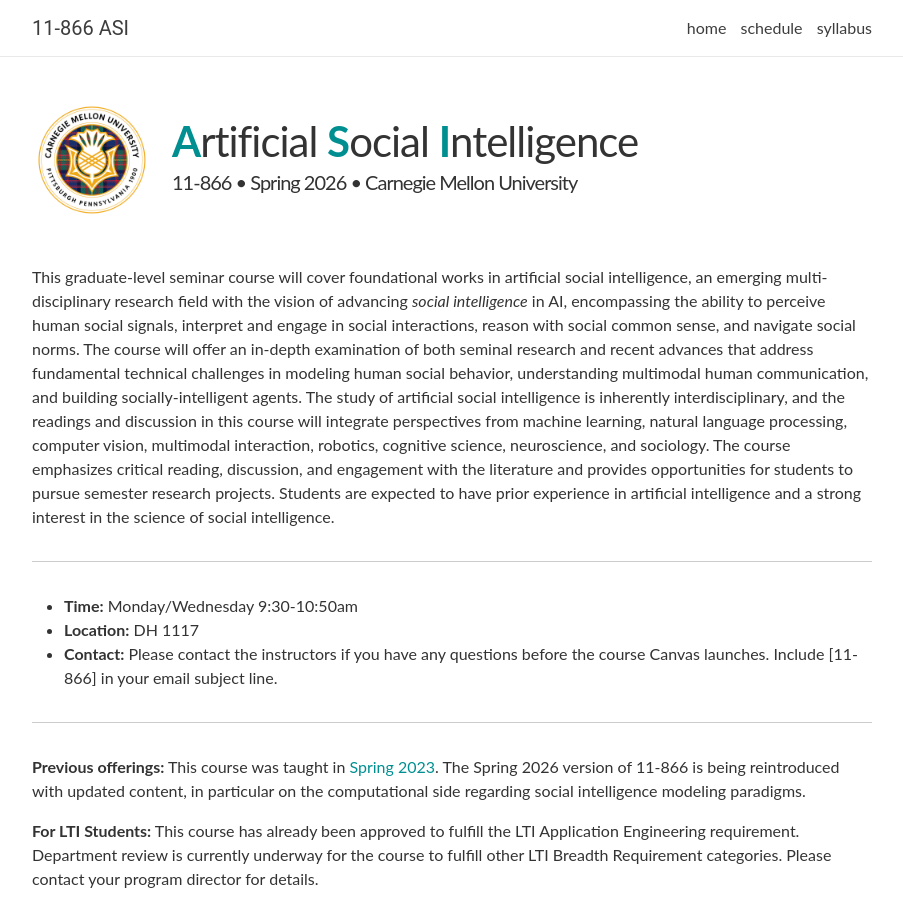
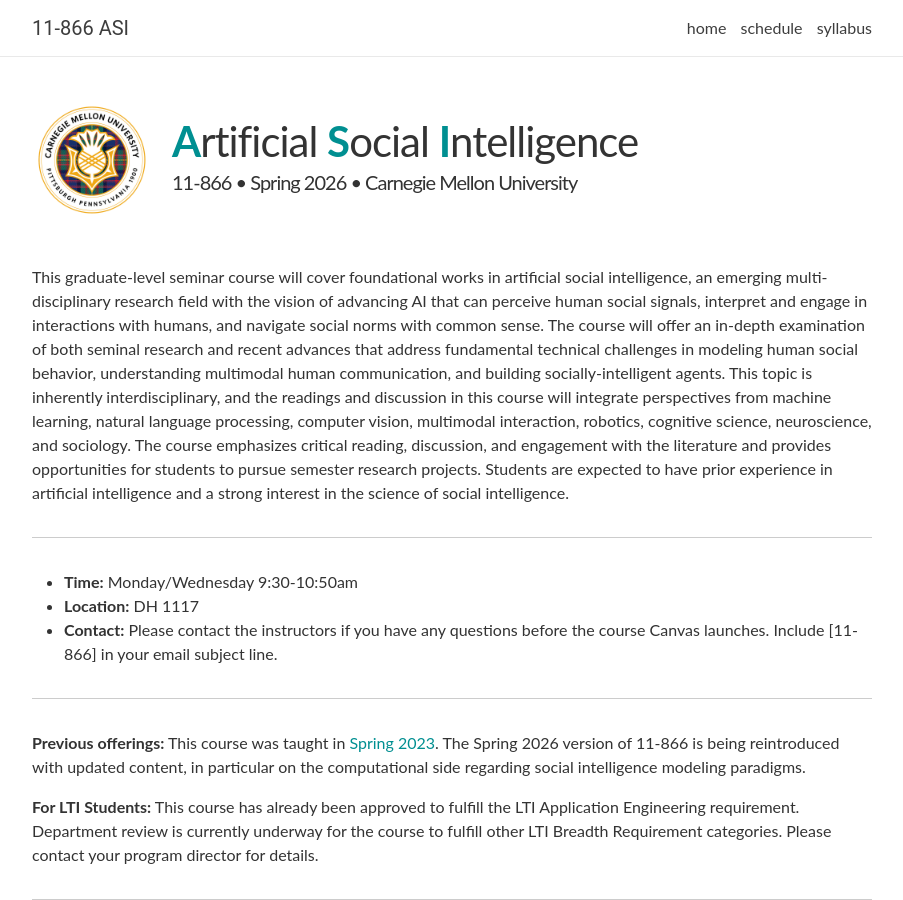
Before and after one commit to CMU-MultiComp-Lab/cmu-asi-course, a Jekyll site: the page spring2026/index.html, which Jekyll copies as it is, in a window 1280 px wide and 900 px high. Shown: the whole window, without its empty margins (188-1091 px from the left). Built offline with Jekyll 4.4.1, drawn with Linux system fonts in a browser that asks for light colours; nearby versions of some CDN libraries; comment, search, counter and statistics services are not loaded.

Commit message:
Update index.html

```diff
--- a/spring2026/index.html
+++ b/spring2026/index.html
@@ -72,10 +72,10 @@
 
   <article class="post-content <b>>A</b>rtificial <b>S</b>ocial <b>I</b>ntelligence clearfix">
     <p>This graduate-level seminar course will cover foundational works in artificial social intelligence, an emerging multi-disciplinary
-      research field with the vision of advancing <em>social intelligence</em> in AI, encompassing the ability to perceive human social signals, interpret and engage in social interactions,
-      reason with social common sense, and navigate social norms. The course will offer an in-depth examination of both seminal research
+      research field with the vision of advancing AI that can perceive human social signals, interpret and engage in interactions with humans,
+      and navigate social norms with common sense. The course will offer an in-depth examination of both seminal research
       and recent advances that address fundamental technical challenges in modeling human social behavior, understanding multimodal human
-      communication, and building socially-intelligent agents. The study of artificial social intelligence is inherently interdisciplinary,
+      communication, and building socially-intelligent agents. This topic is inherently interdisciplinary,
       and the readings and discussion in this course will integrate perspectives from machine learning, natural language processing,
       computer vision, multimodal interaction, robotics, cognitive science, neuroscience, and sociology. The course emphasizes critical
       reading, discussion, and engagement with the literature and provides opportunities for students to pursue semester research projects.
```
